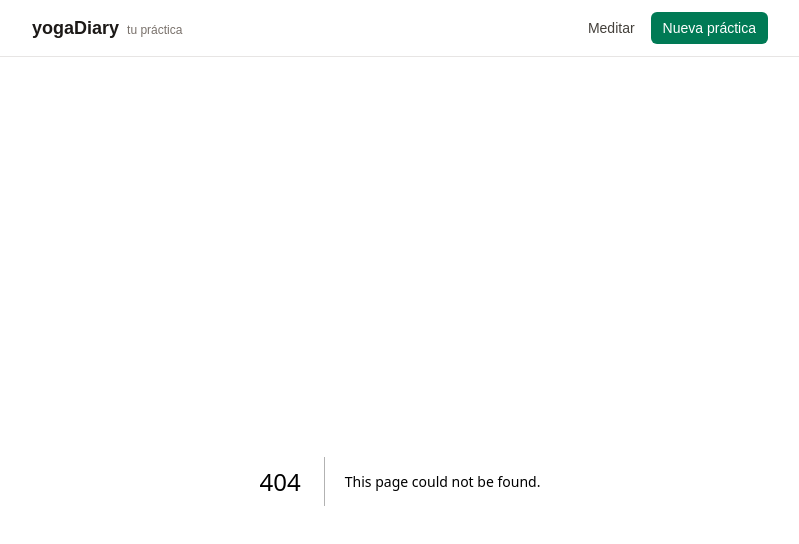
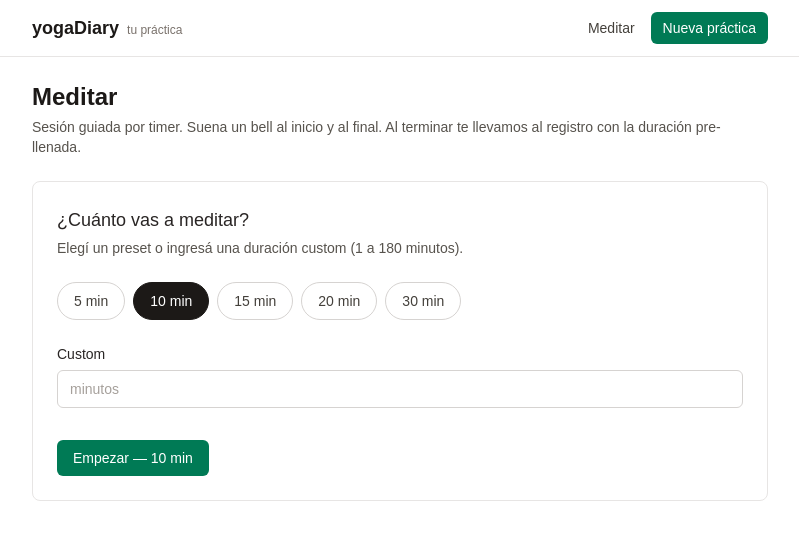
Before and after one commit to arambarrid/yoga-diary, a Next.js app: page /meditate in a window 1280 px wide. Before the commit this address had no page. Shown: the top 544 px of the page, without its empty margins (240-1039 px from the left). Built offline with nearby package versions, Linux system fonts and the light colour scheme.

Commit message:
feat(timer): add meditation timer with countdown and bell synthesis

```diff
--- /dev/null
+++ b/src/app/meditate/page.tsx
@@ -0,0 +1,18 @@
+import { MeditationTimer } from "@/components/MeditationTimer";
+
+export default function MeditatePage() {
+  return (
+    <div className="flex flex-col gap-6">
+      <div>
+        <h1 className="text-2xl font-semibold text-stone-900">Meditar</h1>
+        <p className="text-sm text-stone-600 mt-1">
+          Sesión guiada por timer. Suena un bell al inicio y al final. Al
+          terminar te llevamos al registro con la duración pre-llenada.
+        </p>
+      </div>
+      <div className="rounded-lg border border-stone-200 bg-white p-6">
+        <MeditationTimer />
+      </div>
+    </div>
+  );
+}
--- /dev/null
+++ b/src/components/MeditationTimer.tsx
@@ -0,0 +1,237 @@
+"use client";
+
+import { useEffect, useRef, useState } from "react";
+import { useRouter } from "next/navigation";
+import { Button } from "@/components/ui/Button";
+import { Input } from "@/components/ui/Input";
+import {
+  computeRemainingMs,
+  formatRemaining,
+  minutesToMs,
+} from "@/lib/timer";
+
+const PRESET_MINUTES = [5, 10, 15, 20, 30] as const;
+const DEFAULT_MINUTES = 10;
+const TICK_INTERVAL_MS = 100;
+const FINISH_REDIRECT_DELAY_MS = 2_500;
+const MAX_DURATION_MINUTES = 180;
+
+type Phase = "idle" | "running" | "finished";
+
+export function MeditationTimer() {
+  const router = useRouter();
+  const [phase, setPhase] = useState<Phase>("idle");
+  const [durationMin, setDurationMin] = useState<number>(DEFAULT_MINUTES);
+  const [customValue, setCustomValue] = useState<string>("");
+  const [remainingMs, setRemainingMs] = useState<number>(
+    minutesToMs(DEFAULT_MINUTES),
+  );
+
+  // Refs hold values that the render output doesn't depend on directly,
+  // so updating them doesn't trigger re-renders.
+  const startedAtRef = useRef<number | null>(null);
+  const finishTimeoutRef = useRef<ReturnType<typeof setTimeout> | null>(null);
+
+  function handleFinish() {
+    playBell();
+    setPhase("finished");
+    finishTimeoutRef.current = setTimeout(() => {
+      router.push(
+        `/practices/new?type=meditation&durationMin=${durationMin}`,
+      );
+    }, FINISH_REDIRECT_DELAY_MS);
+  }
+
+  function handleStart() {
+    playBell();
+    startedAtRef.current = Date.now();
+    setRemainingMs(minutesToMs(durationMin));
+    setPhase("running");
+  }
+
+  function handleCancel() {
+    startedAtRef.current = null;
+    setRemainingMs(minutesToMs(durationMin));
+    setPhase("idle");
+  }
+
+  function handleCustomChange(value: string) {
+    setCustomValue(value);
+    const n = Number(value);
+    if (Number.isFinite(n) && n > 0 && n <= MAX_DURATION_MINUTES) {
+      setDurationMin(n);
+    }
+  }
+
+  function pickPreset(minutes: number) {
+    setCustomValue("");
+    setDurationMin(minutes);
+    setRemainingMs(minutesToMs(minutes));
+  }
+
+  // Drive the countdown while the session is running.
+  useEffect(() => {
+    if (phase !== "running") return;
+    const totalMs = minutesToMs(durationMin);
+    const intervalId = setInterval(() => {
+      if (startedAtRef.current === null) return;
+      const remaining = computeRemainingMs(
+        Date.now(),
+        startedAtRef.current,
+        totalMs,
+      );
+      setRemainingMs(remaining);
+      if (remaining <= 0) {
+        clearInterval(intervalId);
+        handleFinish();
+      }
+    }, TICK_INTERVAL_MS);
+    return () => clearInterval(intervalId);
+    // handleFinish closes over router and durationMin, which are intentionally
+    // excluded from the dep list to avoid restarting the interval mid-session.
+    // eslint-disable-next-line react-hooks/exhaustive-deps
+  }, [phase, durationMin]);
+
+  // Clear any pending redirect on unmount.
+  useEffect(() => {
+    return () => {
+      if (finishTimeoutRef.current) clearTimeout(finishTimeoutRef.current);
+    };
+  }, []);
+
+  if (phase === "running") {
+    return (
+      <div className="flex flex-col items-center gap-8 py-12">
+        <p className="text-sm uppercase tracking-wider text-stone-500">
+          En sesión
+        </p>
+        <div className="text-7xl font-light tabular-nums text-stone-900">
+          {formatRemaining(remainingMs)}
+        </div>
+        <Button type="button" variant="ghost" onClick={handleCancel}>
+          Cancelar sesión
+        </Button>
+      </div>
+    );
+  }
+
+  if (phase === "finished") {
+    return (
+      <div className="flex flex-col items-center gap-4 py-12">
+        <p className="text-2xl font-medium text-stone-900">Sesión completa</p>
+        <p className="text-sm text-stone-500">
+          Te llevamos al registro en un instante...
+        </p>
+      </div>
+    );
+  }
+
+  return (
+    <div className="flex flex-col gap-6">
+      <div>
+        <h2 className="text-lg font-medium text-stone-800">
+          ¿Cuánto vas a meditar?
+        </h2>
+        <p className="text-sm text-stone-600 mt-1">
+          Elegí un preset o ingresá una duración custom (1 a 180 minutos).
+        </p>
+      </div>
+
+      <div className="flex flex-wrap gap-2">
+        {PRESET_MINUTES.map((minutes) => {
+          const isActive = customValue === "" && durationMin === minutes;
+          return (
+            <button
+              key={minutes}
+              type="button"
+              onClick={() => pickPreset(minutes)}
+              className={`text-sm px-4 py-2 rounded-full border transition ${
+                isActive
+                  ? "bg-stone-900 text-white border-stone-900"
+                  : "bg-white text-stone-700 border-stone-300 hover:border-stone-500"
+              }`}
+            >
+              {minutes} min
+            </button>
+          );
+        })}
+      </div>
+
+      <div className="flex flex-col gap-1.5">
+        <label
+          htmlFor="custom-duration"
+          className="text-sm font-medium text-stone-800"
+        >
+          Custom
+        </label>
+        <Input
+          id="custom-duration"
+          type="number"
+          min={1}
+          max={MAX_DURATION_MINUTES}
+          value={customValue}
+          onChange={(e) => handleCustomChange(e.target.value)}
+          placeholder="minutos"
+          className="w-32"
+        />
+      </div>
+
+      <div className="pt-2">
+        <Button
+          type="button"
+          onClick={handleStart}
+          disabled={durationMin <= 0}
+        >
+          Empezar — {durationMin} min
+        </Button>
+      </div>
+    </div>
+  );
+}
+
+/**
+ * Synthesize a soft bell tone reminiscent of a Tibetan singing bowl.
+ *
+ * Two triangle oscillators are stacked: a fundamental at 330 Hz (E4) plus
+ * a perfect fifth above (495 Hz) at half the amplitude for harmonic richness.
+ * Both layers share an exponential decay envelope over 6 seconds.
+ */
+function playBell() {
+  if (typeof window === "undefined" || !window.AudioContext) return;
+  try {
+    const ctx = new window.AudioContext();
+    const now = ctx.currentTime;
+    const decaySeconds = 7;
+    const fundamental = createLayer(ctx, 220, "sine", 0.22, now, decaySeconds);
+    const octave = createLayer(ctx, 440, "sine", 0.08, now, decaySeconds - 2);
+    fundamental.onended = () => void ctx.close();
+    void octave;
+
+    // Close the audio context after the last oscillator finishes,
+    // so we don't leak resources across many sessions.
+    fundamental.onended = () => void ctx.close();
+  } catch {
+    // Audio is best-effort; some browsers block it outside user gestures.
+  }
+}
+
+  function createLayer(
+    ctx: AudioContext,
+    frequencyHz: number,
+    waveType: OscillatorType,        // ← nuevo parámetro
+    peakGain: number,
+    startTime: number,
+    decaySeconds: number,
+  ): OscillatorNode {
+    const oscillator = ctx.createOscillator();
+    const gain = ctx.createGain();
+    oscillator.type = waveType;       // ← era "triangle" fijo
+    oscillator.frequency.value = frequencyHz;
+    oscillator.connect(gain);
+    gain.connect(ctx.destination);
+    gain.gain.setValueAtTime(peakGain, startTime);
+    gain.gain.exponentialRampToValueAtTime(0.001, startTime + decaySeconds);
+    oscillator.start(startTime);
+    oscillator.stop(startTime + decaySeconds);
+    return oscillator;
+  }
--- /dev/null
+++ b/src/lib/timer.ts
@@ -0,0 +1,26 @@
+/**
+ * Pure timer utilities used by the meditation timer.
+ * Kept side-effect free so the logic can be unit-tested
+ * without React or a browser environment.
+ */
+
+export function minutesToMs(minutes: number): number {
+  return Math.round(minutes * 60 * 1000);
+}
+
+export function computeRemainingMs(
+  now: number,
+  startedAt: number,
+  durationMs: number,
+): number {
+  const elapsed = now - startedAt;
+  return Math.max(0, durationMs - elapsed);
+}
+
+export function formatRemaining(ms: number): string {
+  // Round up so the displayed clock never reaches 00:00 before the bell rings.
+  const totalSeconds = Math.max(0, Math.ceil(ms / 1000));
+  const m = Math.floor(totalSeconds / 60);
+  const s = totalSeconds % 60;
+  return `${m.toString().padStart(2, "0")}:${s.toString().padStart(2, "0")}`;
+}
```
Also changed, not shown: 1 other file (tests, documents, lock files or other folders).
